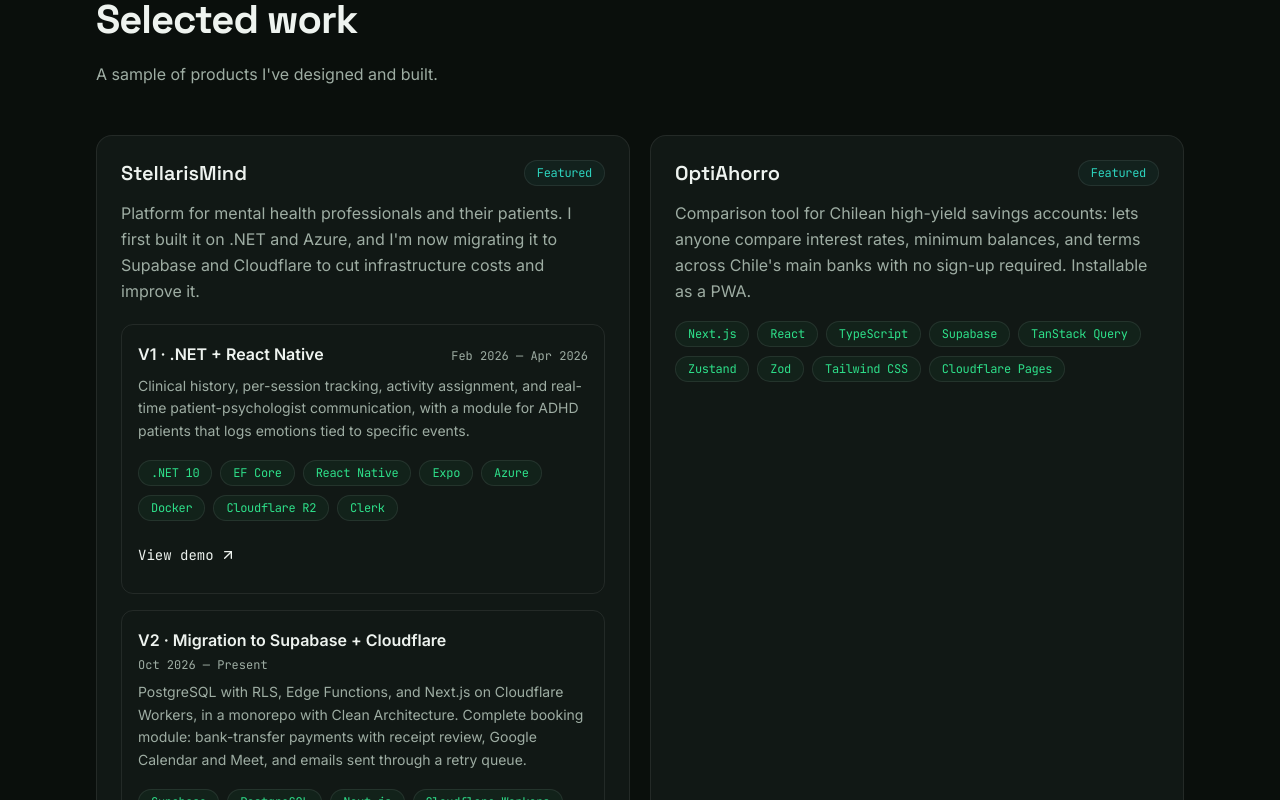
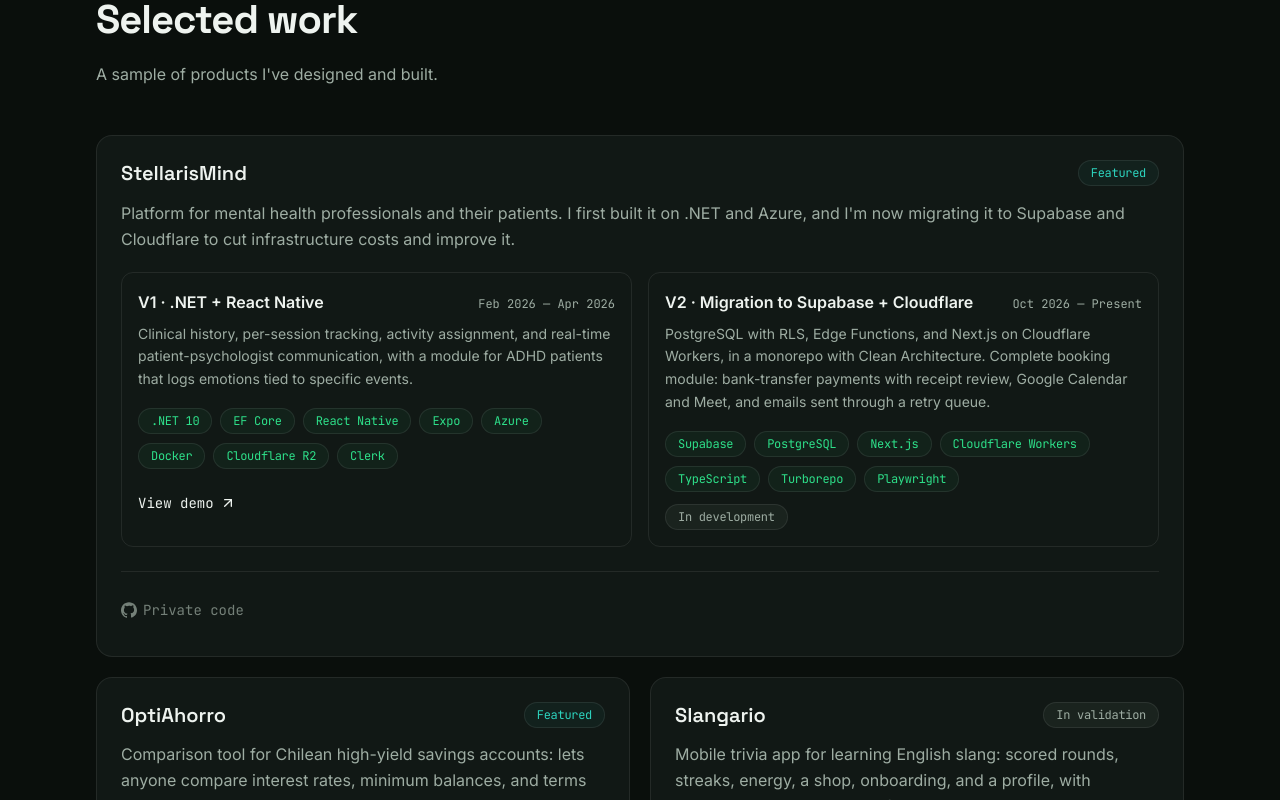
Before and after one commit to davidfloresvidela/portfolio, a Next.js app: page /en in a window 1280 px wide. Shown: the part 2960-3760 px from the top of the page. Built offline with nearby package versions, Linux system fonts and the light colour scheme.

Commit message:
feat(projects): give versioned projects the full row and lay versions side by side

```diff
--- a/src/components/molecules/ProjectCard/ProjectCard.tsx
+++ b/src/components/molecules/ProjectCard/ProjectCard.tsx
@@ -70,7 +70,7 @@
       </Text>
 
       {project.versions && (
-        <ol className="mt-5 flex flex-col gap-4">
+        <ol className="mt-5 grid gap-4 md:grid-cols-2">
           {project.versions.map((version) => (
             <li
               key={version.label}
--- a/src/components/organisms/ProjectsSection/ProjectsSection.tsx
+++ b/src/components/organisms/ProjectsSection/ProjectsSection.tsx
@@ -23,7 +23,14 @@
 
       <div className="mt-12 grid gap-5 md:grid-cols-2">
         {projects[locale].map((project, index) => (
-          <Reveal as="div" key={project.title} delay={index * 0.06}>
+          <Reveal
+            as="div"
+            key={project.title}
+            delay={index * 0.06}
+            // A project with versions is far taller than its neighbours; giving
+            // it the full row keeps the other cards from stretching to match.
+            className={project.versions ? "md:col-span-2" : undefined}
+          >
             <ProjectCard project={project} locale={locale} />
           </Reveal>
         ))}
```
Also changed, not shown: 1 other file (tests, documents, lock files or other folders).
